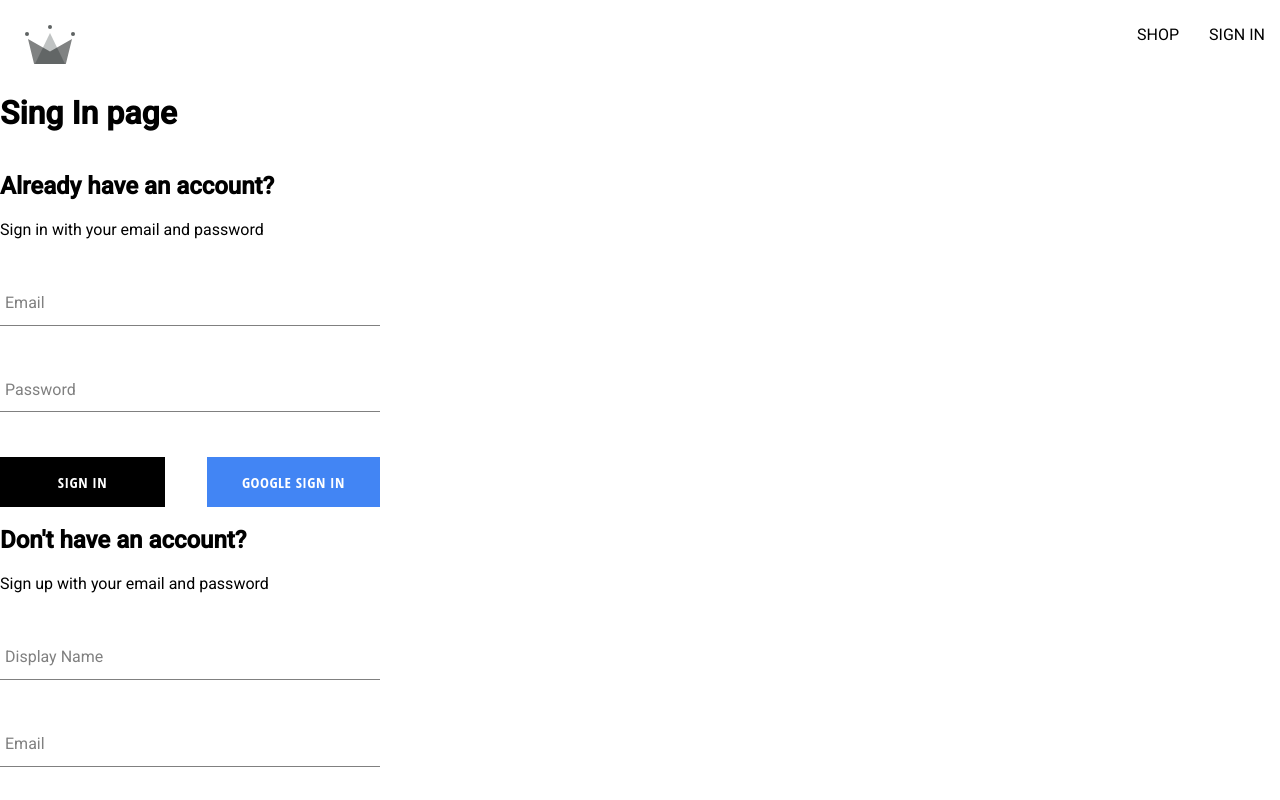
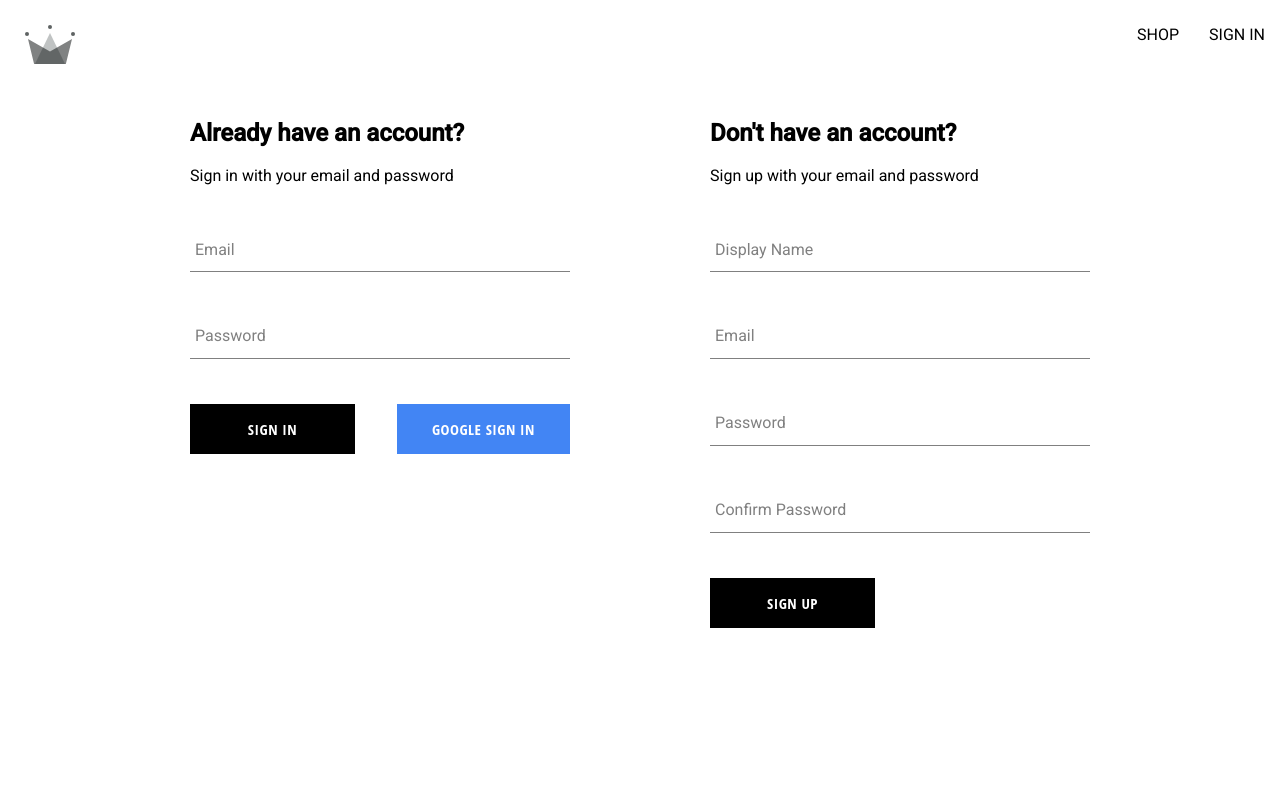
Before and after one commit to Noi-Git/e-commerce, a React (Create React App) app: page /auth in a window 1280 px wide. Shown: the top 800 px of the page. Built offline with nearby package versions, Linux system fonts and the light colour scheme; a web font is replaced by a local one.

Commit message:
add style to authentication page and clean up

```diff
--- a/src/routes/authentication/Authentication.jsx
+++ b/src/routes/authentication/Authentication.jsx
@@ -1,14 +1,10 @@
-import {
-  signInWithGooglePopup,
-  createUserDocumentFromAuth,
-} from '../../utils/firebase/firebase.utils'
 import SignUpForm from '../../components/sign-up-form/SignUpForm'
 import SignInForm from '../../components/sign-in-form/SignInForm'
+import './authentication.styles.scss'
 
 const Authentication = () => {
   return (
-    <div>
-      <h1>Sing In page</h1>
+    <div className='authentication-container'>
       <SignInForm />
       <SignUpForm />
     </div>
--- /dev/null
+++ b/src/routes/authentication/authentication.styles.scss
@@ -0,0 +1,6 @@
+.authentication-container {
+  display: flex;
+  width: 900px;
+  justify-content: space-between;
+  margin: 30px auto;
+}
```
